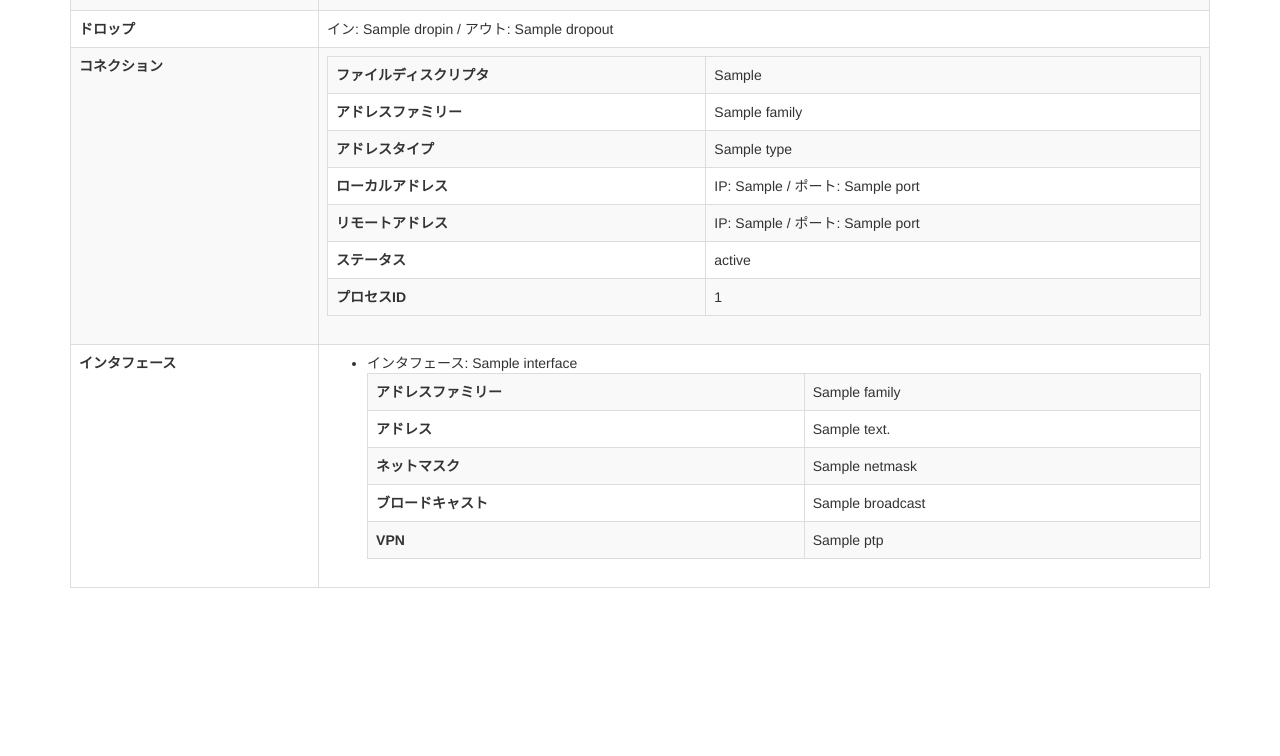
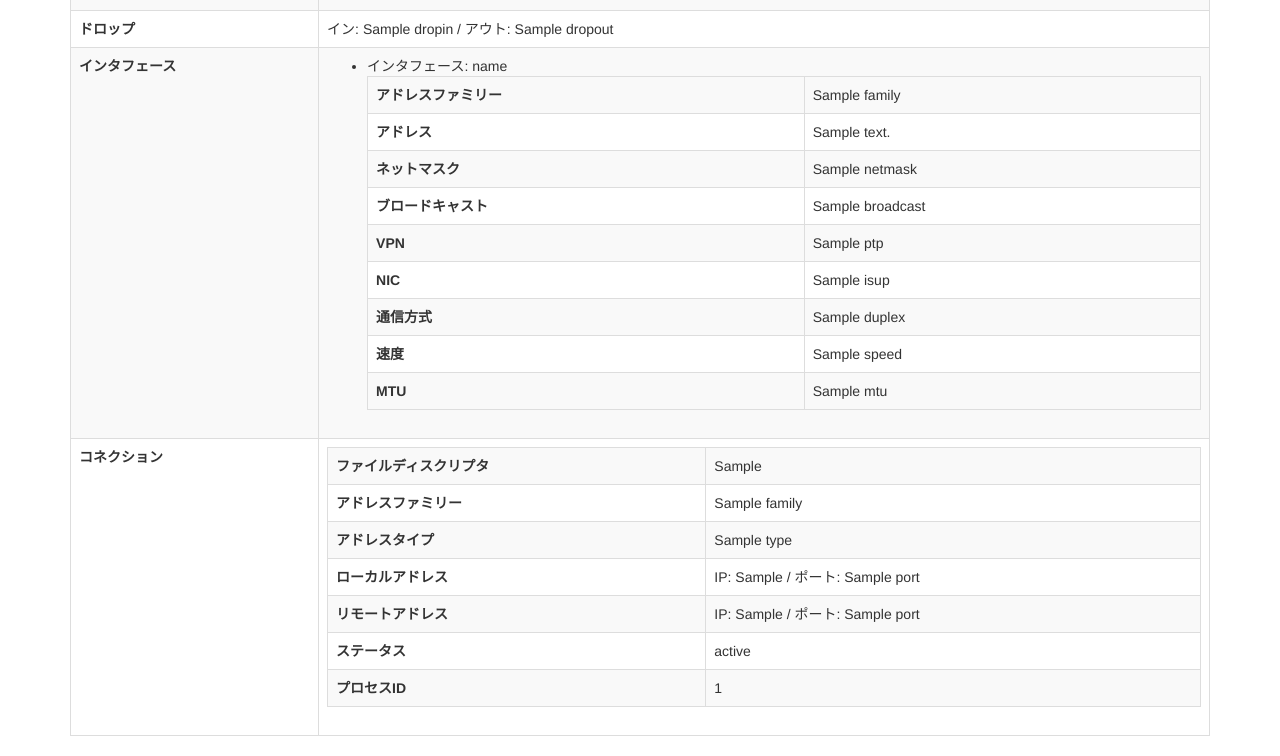
Before and after one commit to uyupun-archive/sukebench, a Flask app: template templates/index.html in a window 1280 px wide, after a click on "Network". Shown: the part 276-1032 px from the top of the page. Before the commit the page ends 864 px from the top, so only its background shows below. Run offline with Flask 2, Linux system fonts and the light colour scheme; the template is opened without the code that fills it: most values are stand-ins (such as "Sample title", 1, 10 or a date in 2020); some libraries are stand-ins or nearby versions.

Commit message:
Modify network info

```diff
--- a/app.py
+++ b/app.py
@@ -57,7 +57,8 @@ def fetch_network_info():
         'dropin': '{:,d}'.format(psutil.net_io_counters().dropin),
         'dropout': '{:,d}'.format(psutil.net_io_counters().dropout),
         'connections': psutil.net_connections(),
-        'interfaces': psutil.net_if_addrs(),
+        'addrs': psutil.net_if_addrs(),
+        'stats': psutil.net_if_stats(),
     }
     return network_info
 
--- a/templates/index.html
+++ b/templates/index.html
@@ -167,6 +167,55 @@
                     <td>イン: {{ network_info.dropin }} / アウト: {{ network_info.dropout }}</td>
                 </tr>
                 <tr>
+                    <th>インタフェース</th>
+                    <td>
+                        <ul>
+                            {% for key in network_info.addrs.keys() %}
+                            <li>インタフェース: {{ key }}</li>
+                            {% for addr in network_info.addrs[key] %}
+                            <table class="table table-bordered table-striped">
+                                <tr>
+                                    <th>アドレスファミリー</th>
+                                    <td>{{ addr.family }}</td>
+                                <tr>
+                                    <th>アドレス</th>
+                                    <td>{{ addr.address }}</td>
+                                </tr>
+                                <tr>
+                                    <th>ネットマスク</th>
+                                    <td>{{ addr.netmask }}</td>
+                                </tr>
+                                <tr>
+                                    <th>ブロードキャスト</th>
+                                    <td>{{ addr.broadcast }}</td>
+                                </tr>
+                                <tr>
+                                    <th>VPN</th>
+                                    <td>{{ addr.ptp }}</td>
+                                </tr>
+                                <tr>
+                                    <th>NIC</th>
+                                    <td>{{ network_info.stats[key].isup }}</td>
+                                </tr>
+                                <tr>
+                                    <th>通信方式</th>
+                                    <td>{{ network_info.stats[key].duplex }}</td>
+                                </tr>
+                                <tr>
+                                    <th>速度</th>
+                                    <td>{{ network_info.stats[key].speed }}</td>
+                                </tr>
+                                <tr>
+                                    <th>MTU</th>
+                                    <td>{{ network_info.stats[key].mtu }}</td>
+                                </tr>
+                            </table>
+                            {% endfor %}
+                            {% endfor %}
+                        </ul>
+                    </td>
+                </tr>
+                <tr>
                     <th>コネクション</th>
                     <td>
                         {% for connection in network_info.connections %}
@@ -203,39 +252,6 @@
                         {% endfor %}
                     </td>
                 </tr>
-                <tr>
-                    <th>インタフェース</th>
-                    <td>
-                        <ul>
-                            {% for interface, other_info in network_info.interfaces.items() %}
-                            <li>インタフェース: {{ interface }}</li>
-                            {% for info in other_info %}
-                            <table class="table table-bordered table-striped">
-                                <tr>
-                                    <th>アドレスファミリー</th>
-                                    <td>{{ info.family }}</td>
-                                <tr>
-                                    <th>アドレス</th>
-                                    <td>{{ info.address }}</td>
-                                </tr>
-                                <tr>
-                                    <th>ネットマスク</th>
-                                    <td>{{ info.netmask }}</td>
-                                </tr>
-                                <tr>
-                                    <th>ブロードキャスト</th>
-                                    <td>{{ info.broadcast }}</td>
-                                </tr>
-                                <tr>
-                                    <th>VPN</th>
-                                    <td>{{ info.ptp }}</td>
-                                </tr>
-                            </table>
-                            {% endfor %}
-                            {% endfor %}
-                        </ul>
-                    </td>
-                </tr>
             </table>
         </div>
     </div>
```
